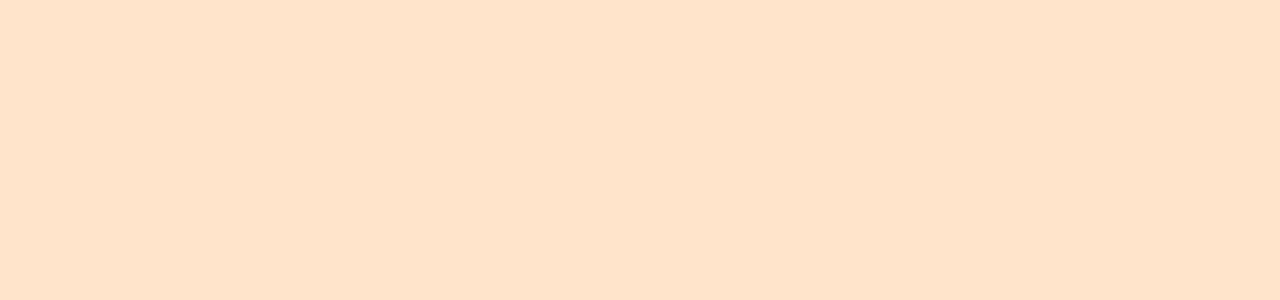
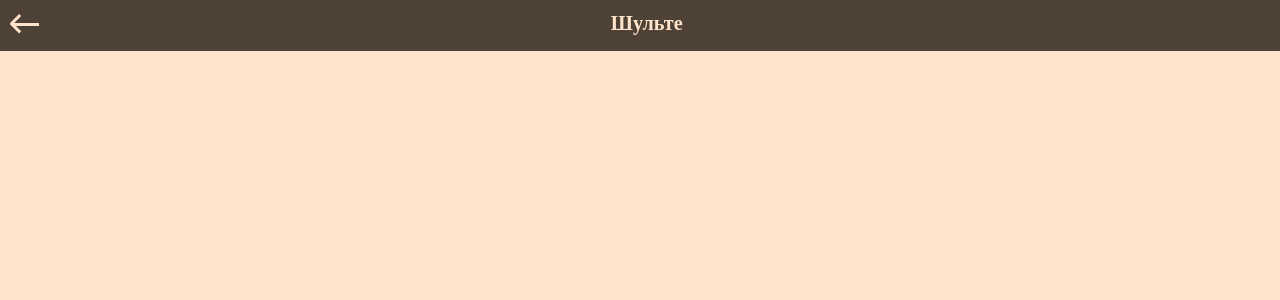
Before and after one commit to MohonovProduction/readwell, a Vue app: page /shulte in a window 1280 px wide. Before the commit this address had no page. Shown: the top 300 px of the page. Built offline with nearby package versions, Linux system fonts and the light colour scheme.

Commit message:
.\Shulte

```diff
--- a/public/style.css
+++ b/public/style.css
@@ -13,8 +13,10 @@
     color: var(--font-black);
     font-size: 1.2rem;
     text-align: center;
+    min-height: 100vh;
     background-color: var(--light);
 }
+
 
 *,
 ::before,
@@ -24,19 +26,30 @@
     box-sizing: inherit;
 }
 
-button {
+a:link {
+    color: inherit;
+    text-decoration: none;
+}
+button,
+a {
     background: none;
     border: none;
     font-size: inherit;
     outline: none;
     transform: scale(1);
     transition: transform .3s;
+    text-decoration: none;
 }
-button:hover {
+button:hover,
+a:hover {
     transform: scale(1);
 }
-button:active {
+button:active,
+a:active {
     transform: scale(0.9);
+}
+a:visited {
+    color: inherit;
 }
 
 .loader-wrapper {
@@ -90,7 +103,7 @@ button:active {
     border-radius: 0;
     outline: none;
     height: auto;
-    width: 2rem;
+    width: 2em;
     border-bottom: 3px solid var(--light);
 }
 .btn_burger::before,
@@ -108,12 +121,8 @@ button:active {
     flex-direction: column;
     justify-content: center;
     align-items: center;
-    background-color: hsla(0, 0%, 0%, 0);
-    border: none;
-    border-radius: 0;
-    outline: none;
-    height: 2rem;
-    width: 2rem;
+    height: 2em;
+    width: 2em;
 }
 .btn_close::after,
 .btn_close::before {
@@ -139,3 +148,24 @@ button:active {
     background-color: var(--primary);
     padding: .8em;
 }
+
+.btn_return {
+    height: 1em;
+    width: 2em;
+    margin-bottom: 1em;
+    border-bottom: 3px solid var(--light);
+}
+.btn_return::before,
+.btn_return::after {
+    display: block;
+    content: '';
+    width: 1em;
+    height: 3px;
+    background-color: var(--light);
+}
+.btn_return::before {
+    transform: translate(-3px, calc(1em + 1px)) rotate(45deg);
+}
+.btn_return::after {
+    transform: translate(-3px, 3px) rotate(-45deg);
+}
--- a/src/router/index.js
+++ b/src/router/index.js
@@ -17,7 +17,12 @@ const routes = [
   {
     path: '/course',
     name: 'Course',
-    component: () => import('../views/Course.vue')
+    component: () => import('../views/Course')
+  },
+  {
+    path: '/shulte',
+    name: 'Shulte',
+    component: () => import('../views/Shulte')
   }
 ]
 
--- a/src/views/Home.vue
+++ b/src/views/Home.vue
@@ -33,7 +33,7 @@
         <button class="training__btn">Корректурная проба</button>
         <button class="training__btn">Слова</button>
         <button class="training__btn">Муха</button>
-        <button class="training__btn">Шульте</button>
+        <a class="training__btn" href="/shulte">Шульте</a>
       </article>
     </article>
   </div>
--- a/src/views/Tasks/Shulte.vue
+++ b/src/views/Shulte.vue
@@ -1,5 +1,9 @@
 <template>
-
+  <article class="main">
+    <Header title="Шульте">
+      <a href="/menu" class="btn_return"></a>
+    </Header>
+  </article>
 </template>
 
 <script>
```
